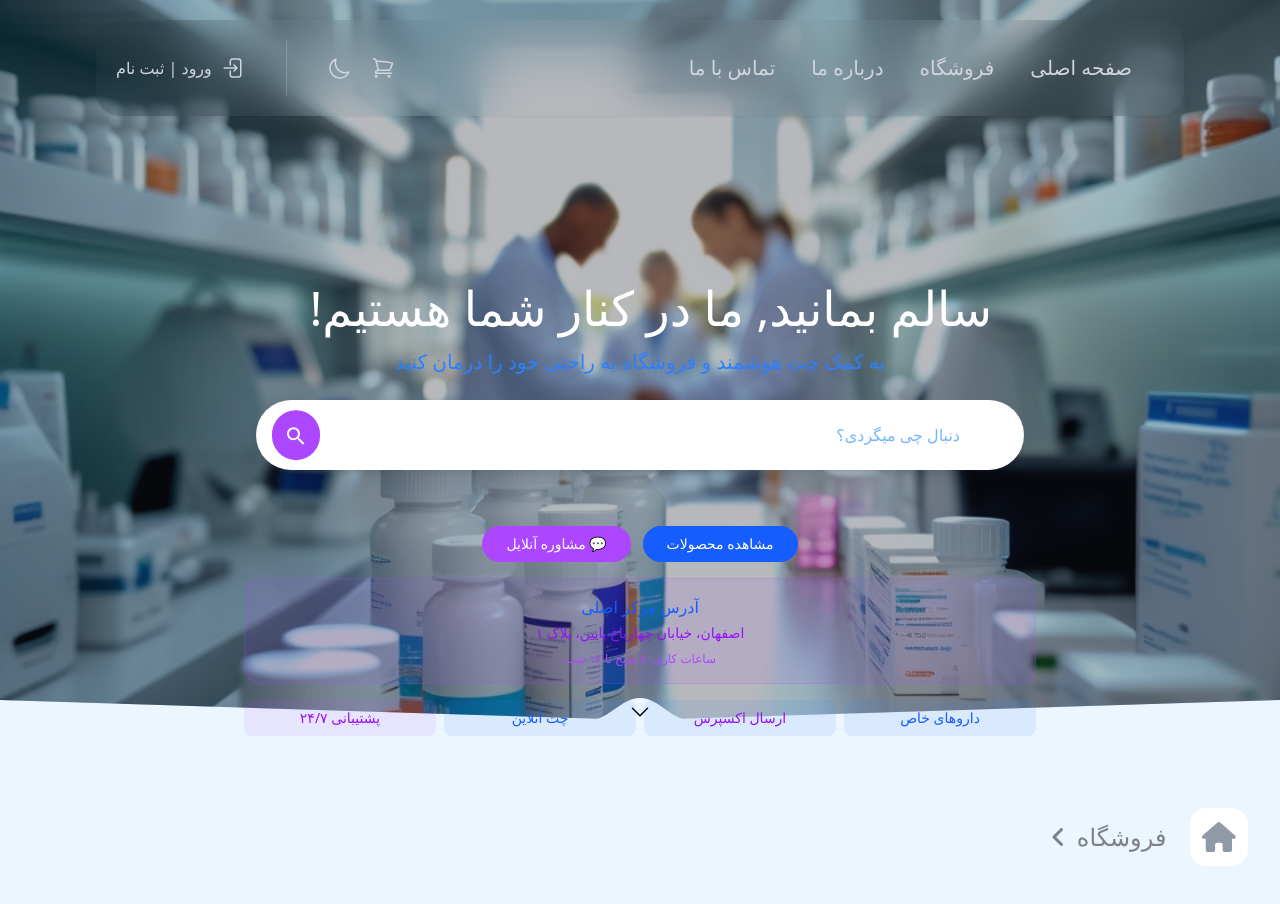
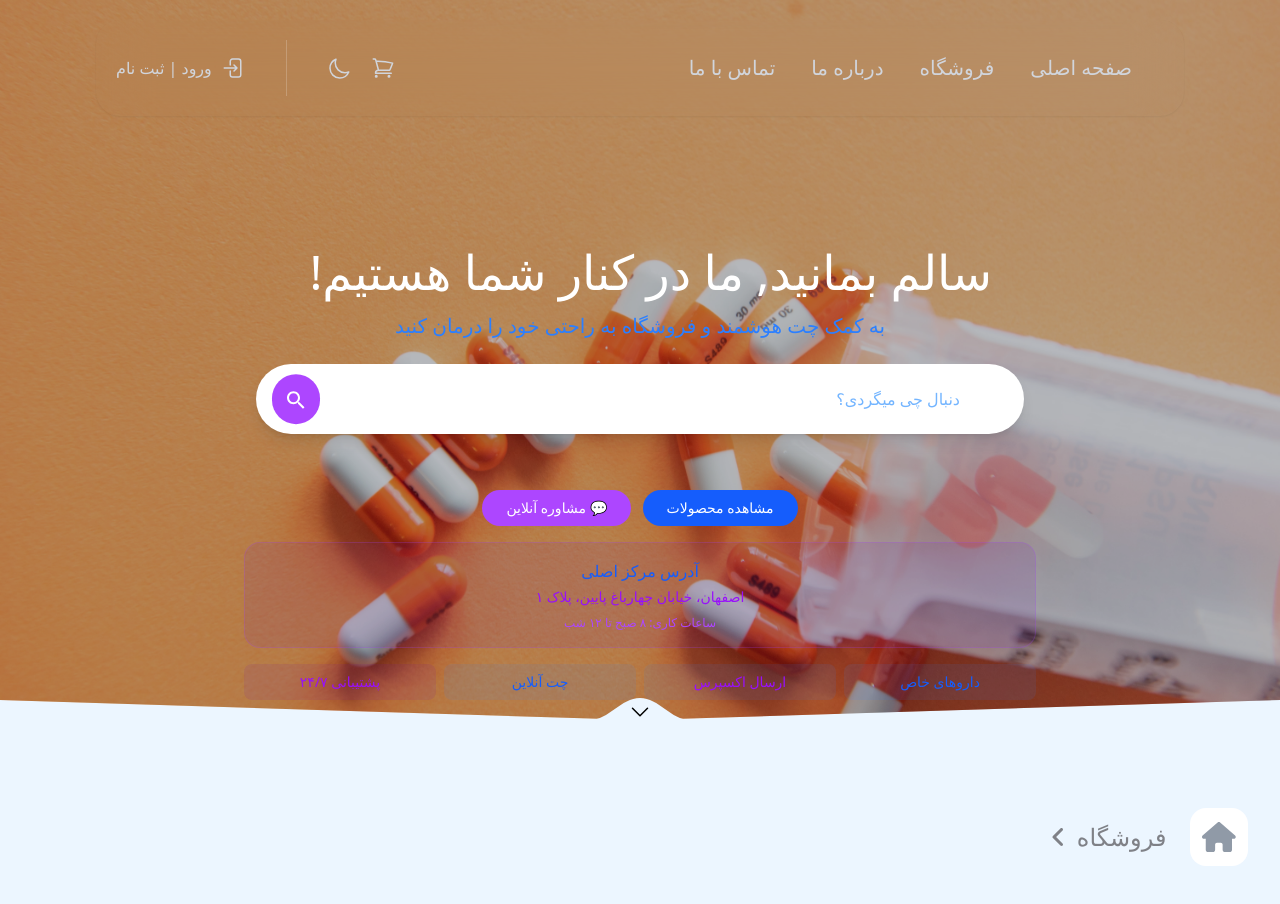
Before and after one commit to amir-khaksar/pharmacy-shop, a React (Vite) app in the folder app/: page / in a window 1280 px wide. Shown: the top 904 px of the page. Built offline with nearby package versions, Linux system fonts and the light colour scheme.

Commit message:
fix bugs

```diff
--- a/app/src/Components/Header/Header.tsx
+++ b/app/src/Components/Header/Header.tsx
@@ -1,6 +1,5 @@
 import Navbar from "../Navbar/Navbar";
-import background from "../../assets/Images/pharmacy.jpg";
-import backgroundImg from "../../assets/Images/header2.jpg";
+// import background from "../../assets/Images/pharmacy.jpg";
 import Landing from "../Landing/Landing";
 import {useEffect, useState} from "react";
 
@@ -28,11 +27,11 @@ const Header = () => {
             {/* Background Image */}
             {
                 isMobile ? <div className="w-full h-[40vh] bg-center bg-no-repeat relative" style={{
-                    backgroundImage: `url(${backgroundImg})`
+                    backgroundImage: `url(/images/login.jpg)`,
                 }}></div> : <div
                     className="h-[90vh] w-full bg-cover bg-center bg-no-repeat relative"
                     style={{
-                        backgroundImage: `url(${background})`,
+                        backgroundImage: `url(/images/login.jpg)`,
                         clipPath:
                             "polygon(0 0, 100% 0, 100% calc(100% - 20px), 50% 100%, 0 calc(100% - 20px))",
                     }}
--- a/app/src/Components/Landing/Landing.tsx
+++ b/app/src/Components/Landing/Landing.tsx
@@ -4,7 +4,7 @@ import SearchIcon from "@mui/icons-material/Search";
 export default function Landing() {
     return (
         <div
-            className="absolute top-[5%] sm:top-[20%] lg:top-[25%] inset-x-0 flex items-center justify-center font-sansBold mt-16">
+            className="absolute top-[5%] sm:top-[18%] lg:top-[20%] inset-x-0 flex items-center justify-center font-sansBold mt-16">
             <div
                 className="flex w-full px-4 sm:px-6 max-w-[440px] sm:max-w-[668px] lg:max-w-[840px] flex-col items-center justify-center">
 
@@ -48,11 +48,11 @@ export default function Landing() {
                         </a>
                         <button
                             className="px-6 py-2 bg-purple-500 text-white rounded-full hover:bg-purple-600 transition-colors text-sm">
-                            💬 مشاوره آنلایل
+                            💬 مشاوره آنلاین
                         </button>
                     </div>
 
-                    <div className="bg-purple-500/10 p-4 rounded-2xl border border-purple-500/20 text-center">
+                    <div className="bg-purple-800/10 p-4 rounded-2xl border border-purple-500/20 text-center">
                         <p className="text-blue-600 font-medium mb-1">آدرس مرکز اصلی</p>
                         <p className="text-purple-600 text-sm">اصفهان، خیابان چهارباغ پایین، پلاک ۱</p>
                         <p className="text-purple-500 text-xs mt-2">ساعات کاری: ۸ صبح تا ۱۲ شب</p>
@@ -68,7 +68,7 @@ export default function Landing() {
                         <div className="p-2 bg-blue-500/10 rounded-lg">
                             <p className="text-blue-600 text-sm">چت آنلاین</p>
                         </div>
-                        <div className="p-2 bg-purple-500/10 rounded-lg">
+                        <div className="p-2 bg-purple-800/10 rounded-lg">
                             <p className="text-purple-600 text-sm">پشتیبانی ۲۴/۷</p>
                         </div>
                     </div>
```
